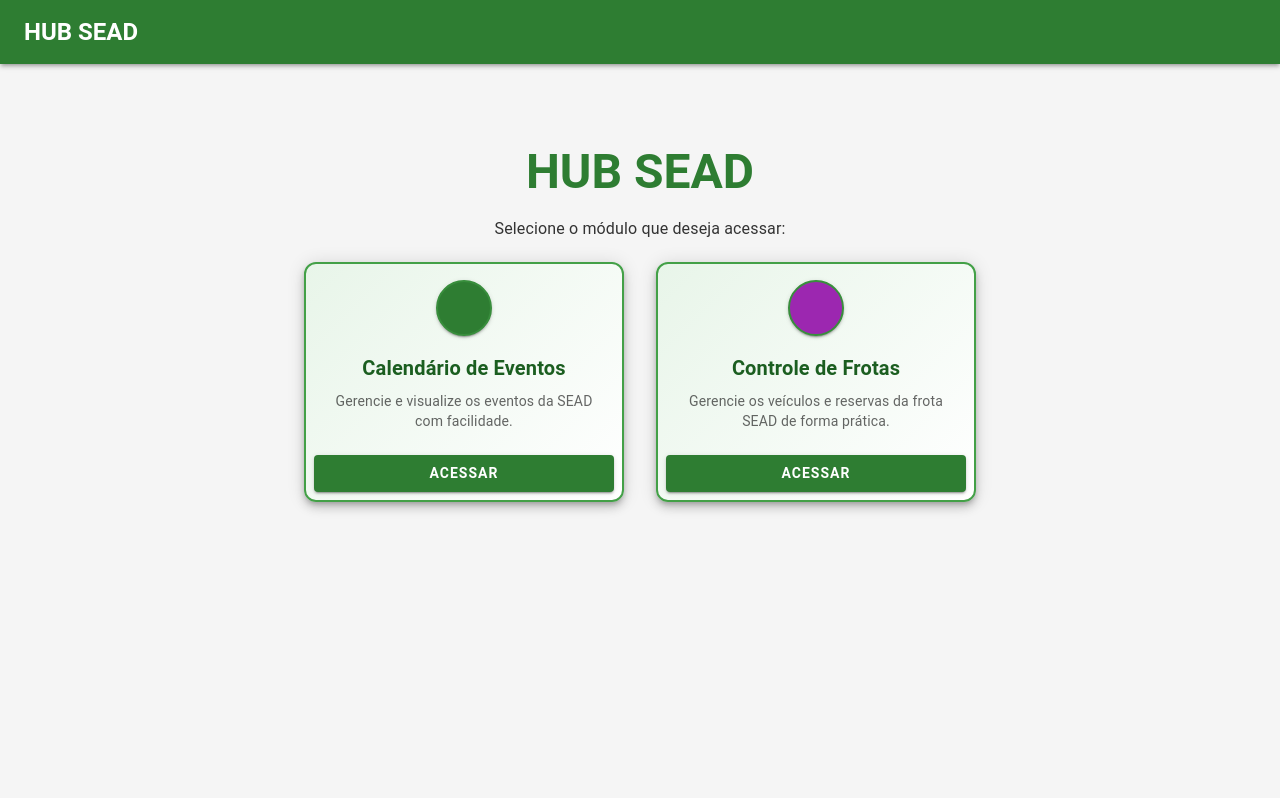
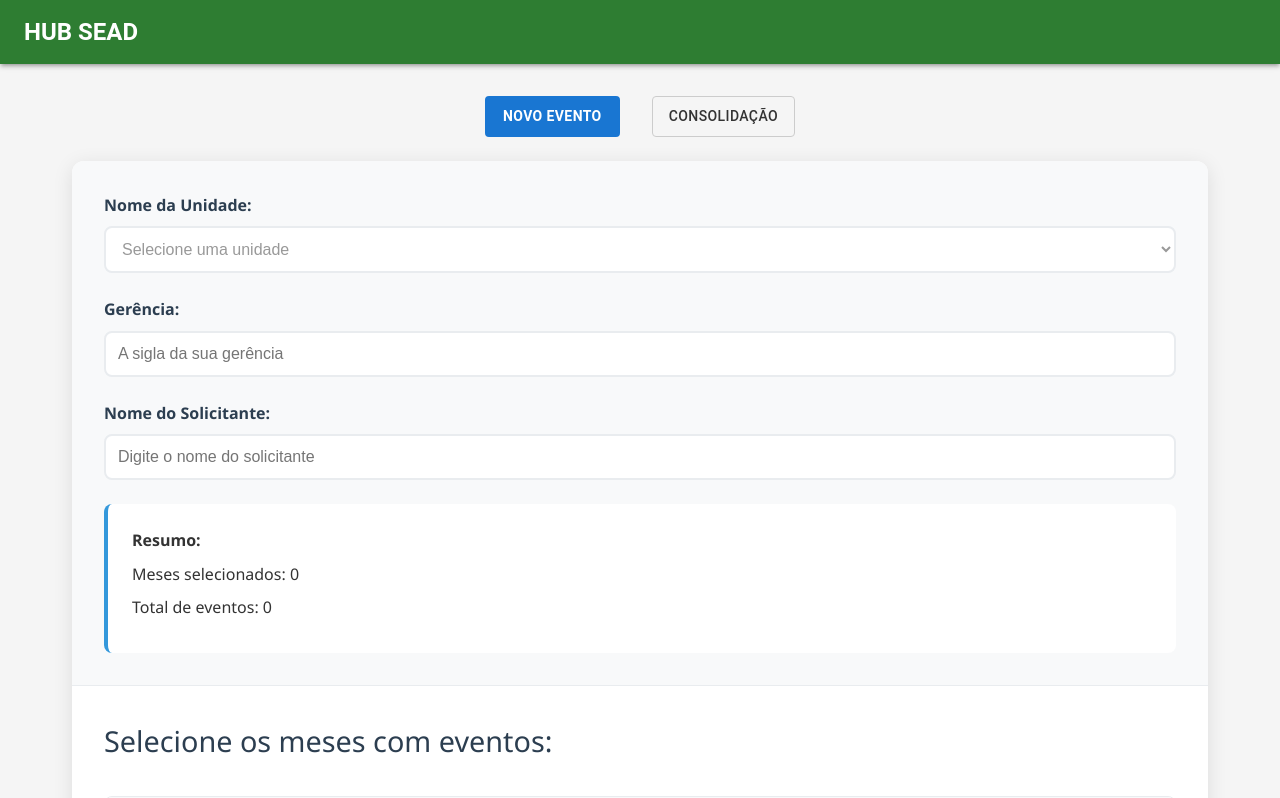
Before and after one commit to Gabriel-Mesq/SEAD_CalendarioEventos, a React (Vite) app in the folder frontend/: page /eventos in a window 1280 px wide. Shown: the top 798 px of the page. Built offline with nearby package versions, Linux system fonts and the light colour scheme; some icons are missing.

Commit message:
feat: update routing and add EventoPage component for event management

```diff
--- a/frontend/package.json
+++ b/frontend/package.json
@@ -14,8 +14,10 @@
     "@emotion/styled": "^11.14.1",
     "@mui/icons-material": "^7.3.1",
     "@mui/material": "^7.3.1",
+    "@types/react-router-dom": "^5.3.3",
     "react": "^19.1.0",
-    "react-dom": "^19.1.0"
+    "react-dom": "^19.1.0",
+    "react-router-dom": "^7.8.1"
   },
   "devDependencies": {
     "@eslint/js": "^9.30.1",
--- a/frontend/src/App.css
+++ b/frontend/src/App.css
@@ -49,13 +49,14 @@ body {
 }
 
 .nav-btn {
-  background: rgba(255, 255, 255, 0.1);
-  color: white;
-  border: 2px solid rgba(255, 255, 255, 0.3);
+  background-color: #f5f5f5 !important;
+  color: #333 !important;
+  border: 1px solid #ccc !important;
+  box-shadow: none !important;
+  font-weight: 500;
   padding: 0.75rem 1.5rem;
   border-radius: 25px;
   font-size: 1rem;
-  font-weight: 500;
   cursor: pointer;
   transition: all 0.3s ease;
   backdrop-filter: blur(5px);
@@ -68,9 +69,10 @@ body {
 }
 
 .nav-btn.active {
-  background: white;
-  color: #2c3e50;
-  border-color: white;
+  background-color: #1976d2 !important; /* Azul padrão do MUI */
+  color: #fff !important;
+  border: 2px solid #1976d2 !important;
+  font-weight: 700;
 }
 
 .app-main {
--- a/frontend/src/App.tsx
+++ b/frontend/src/App.tsx
@@ -1,71 +1,33 @@
-import { useState } from 'react'
+import { BrowserRouter, Routes, Route } from 'react-router-dom';
 import './App.css'
 import EventCalendarForm from './components/EventCalendarForm.tsx'
 import ProtectedConsolidation from './components/ProtectedConsolidation.tsx'
 import Home from './components/Home'
 import Header from './components/Header'
-import { Button, Stack } from '@mui/material'
-import Frotas from './pages/Frotas' // Adicione esta linha
-
-type ActiveView = 'home' | 'eventos' | 'consolidation' | 'frotas';
+import Frotas from './pages/Frotas';
+import EventoPage from './pages/EventoPage';
 
 function App() {
-  const [activeView, setActiveView] = useState<ActiveView>('home');
-
   return (
-    <div className="app">
-      <Header onHomeClick={() => setActiveView('home')} />
-      <main className="app-main">
-        {activeView === 'home' && (
-          <Home onSelectModule={setActiveView} />
-        )}
-        {activeView === 'eventos' && (
-          <div>
-            <Stack direction="row" spacing={2} justifyContent="center" className="app-nav" sx={{ mb: 3 }}>
-              <Button
-                variant="contained"
-                color="success"
-                onClick={() => setActiveView('eventos')}
-              >
-                Novo Evento
-              </Button>
-              <Button
-                variant="contained"
-                color="secondary"
-                onClick={() => setActiveView('consolidation')}
-              >
-                Consolidação
-              </Button>
-            </Stack>
-            <EventCalendarForm />
-          </div>
-        )}
-        {activeView === 'consolidation' && (
-          <div>
-            <Stack direction="row" spacing={2} justifyContent="center" className="app-nav" sx={{ mb: 3 }}>
-              <Button
-                variant="contained"
-                color="success"
-                onClick={() => setActiveView('eventos')}
-              >
-                Novo Evento
-              </Button>
-              <Button
-                variant="contained"
-                color="secondary"
-                onClick={() => setActiveView('consolidation')}
-              >
-                Consolidação
-              </Button>
-            </Stack>
-            <ProtectedConsolidation />
-          </div>
-        )}
-        {activeView === 'frotas' && (
-          <Frotas />
-        )}
-      </main>
-    </div>
+    <BrowserRouter>
+      <div className="app">
+        <Header />
+        <main className="app-main">
+          <Routes>
+            <Route path="/" element={<Home onSelectModule={(module) => {
+              if (module === 'eventos') {
+                window.location.href = '/eventos';
+              } else if (module === 'frotas') {
+                window.location.href = '/frotas';
+              }
+            }} />} />
+            <Route path="/eventos" element={<EventoPage />} />
+            <Route path="/consolidation" element={<EventoPage />} />
+            <Route path="/frotas" element={<Frotas />} />
+          </Routes>
+        </main>
+      </div>
+    </BrowserRouter>
   )
 }
 
--- /dev/null
+++ b/frontend/src/pages/EventoPage.tsx
@@ -0,0 +1,41 @@
+import React from 'react';
+import { useLocation, useNavigate } from 'react-router-dom';
+import { Button, Stack } from '@mui/material';
+import EventCalendarForm from '../components/EventCalendarForm';
+import ProtectedConsolidation from '../components/ProtectedConsolidation';
+
+const EventoPage: React.FC = () => {
+  const location = useLocation();
+  const navigate = useNavigate();
+
+  // Define qual botão está ativo baseado na rota
+  const activeButton = location.pathname === '/eventos' ? 'eventos' : 'consolidation';
+
+  return (
+    <div>
+      <div className="event-calendar-nav">
+        <Stack direction="row" spacing={2} justifyContent="center" className="app-nav" sx={{ mb: 3 }}>
+          <Button
+            variant="contained"
+            color={activeButton === 'eventos' ? 'primary' : 'inherit'}
+            className={activeButton === 'eventos' ? 'nav-btn active' : 'nav-btn'}
+            onClick={() => navigate('/eventos')}
+          >
+            Novo Evento
+          </Button>
+          <Button
+            variant="contained"
+            color={activeButton === 'consolidation' ? 'primary' : 'inherit'}
+            className={activeButton === 'consolidation' ? 'nav-btn active' : 'nav-btn'}
+            onClick={() => navigate('/consolidation')}
+          >
+            Consolidação
+          </Button>
+        </Stack>
+      </div>
+      {activeButton === 'eventos' ? <EventCalendarForm /> : <ProtectedConsolidation />}
+    </div>
+  );
+};
+
+export default EventoPage;
```
Also changed, not shown: 1 other file (tests, documents, lock files or other folders).
